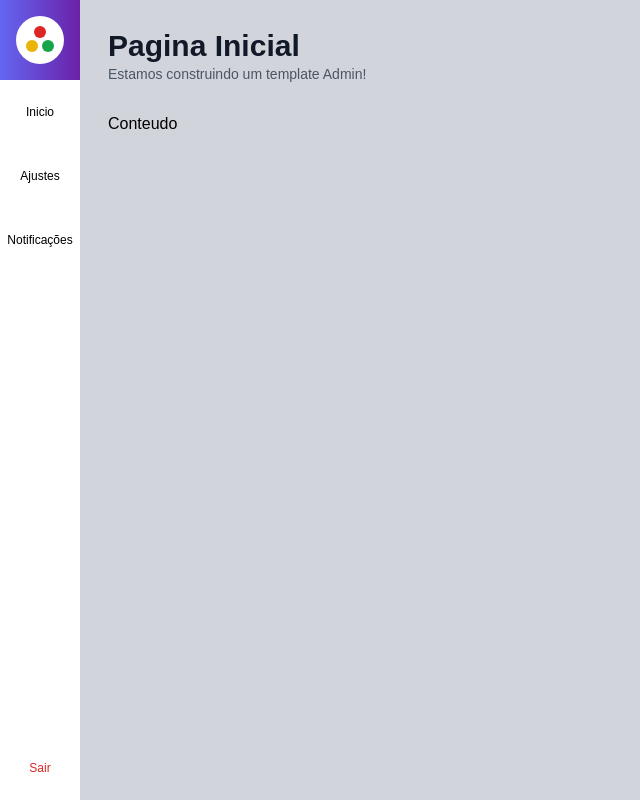
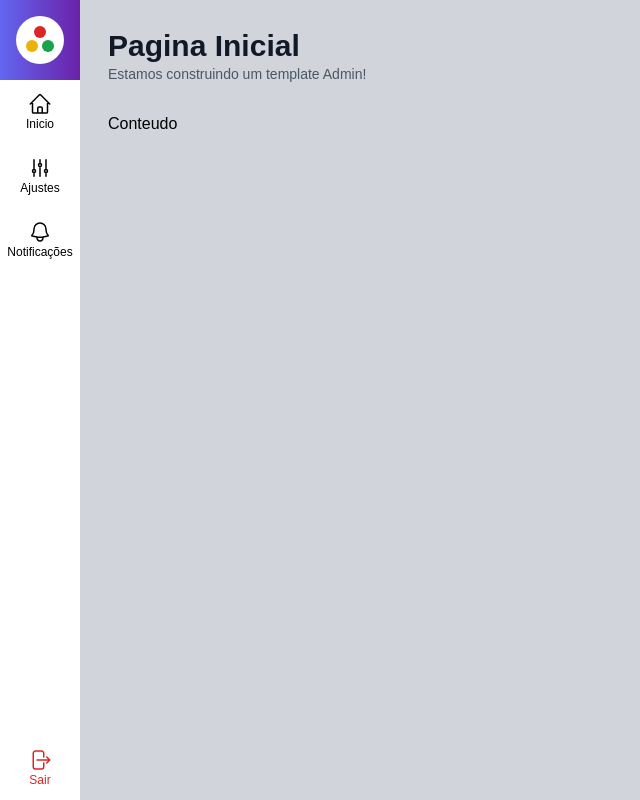
Before and after one commit to MessiasDevs/admin-template, a Next.js app: page / in a window 1280 px wide. Shown: the whole page, without its empty margins (0-640 px from the left). Built offline with nearby package versions, Linux system fonts and the light colour scheme.

Commit message:
feat: Adicionando icones

```diff
--- /dev/null
+++ b/src/icons/index.tsx
@@ -0,0 +1,69 @@
+//Pra mais icones acessar... https://heroicons.com/
+
+export const IconeCasa = (
+  <svg
+    xmlns="http://www.w3.org/2000/svg"
+    fill="none"
+    viewBox="0 0 24 24"
+    strokeWidth={1.5}
+    stroke="currentColor"
+    className="w-6 h-6"
+  >
+    <path
+      strokeLinecap="round"
+      strokeLinejoin="round"
+      d="M2.25 12l8.954-8.955c.44-.439 1.152-.439 1.591 0L21.75 12M4.5 9.75v10.125c0 .621.504 1.125 1.125 1.125H9.75v-4.875c0-.621.504-1.125 1.125-1.125h2.25c.621 0 1.125.504 1.125 1.125V21h4.125c.621 0 1.125-.504 1.125-1.125V9.75M8.25 21h8.25"
+    />
+  </svg>
+);
+
+export const IconeAjustes = (
+  <svg
+    xmlns="http://www.w3.org/2000/svg"
+    fill="none"
+    viewBox="0 0 24 24"
+    strokeWidth={1.5}
+    stroke="currentColor"
+    className="w-6 h-6"
+  >
+    <path
+      strokeLinecap="round"
+      strokeLinejoin="round"
+      d="M6 13.5V3.75m0 9.75a1.5 1.5 0 010 3m0-3a1.5 1.5 0 000 3m0 3.75V16.5m12-3V3.75m0 9.75a1.5 1.5 0 010 3m0-3a1.5 1.5 0 000 3m0 3.75V16.5m-6-9V3.75m0 3.75a1.5 1.5 0 010 3m0-3a1.5 1.5 0 000 3m0 9.75V10.5"
+    />
+  </svg>
+);
+
+export const IconeSino = (
+  <svg
+    xmlns="http://www.w3.org/2000/svg"
+    fill="none"
+    viewBox="0 0 24 24"
+    strokeWidth={1.5}
+    stroke="currentColor"
+    className="w-6 h-6"
+  >
+    <path
+      strokeLinecap="round"
+      strokeLinejoin="round"
+      d="M14.857 17.082a23.848 23.848 0 005.454-1.31A8.967 8.967 0 0118 9.75v-.7V9A6 6 0 006 9v.75a8.967 8.967 0 01-2.312 6.022c1.733.64 3.56 1.085 5.455 1.31m5.714 0a24.255 24.255 0 01-5.714 0m5.714 0a3 3 0 11-5.714 0"
+    />
+  </svg>
+);
+
+export const IconeSair = (
+  <svg
+    xmlns="http://www.w3.org/2000/svg"
+    fill="none"
+    viewBox="0 0 24 24"
+    strokeWidth={1.5}
+    stroke="currentColor"
+    className="w-6 h-6"
+  >
+    <path
+      strokeLinecap="round"
+      strokeLinejoin="round"
+      d="M15.75 9V5.25A2.25 2.25 0 0013.5 3h-6a2.25 2.25 0 00-2.25 2.25v13.5A2.25 2.25 0 007.5 21h6a2.25 2.25 0 002.25-2.25V15m3 0l3-3m0 0l-3-3m3 3H9"
+    />
+  </svg>
+);
```
